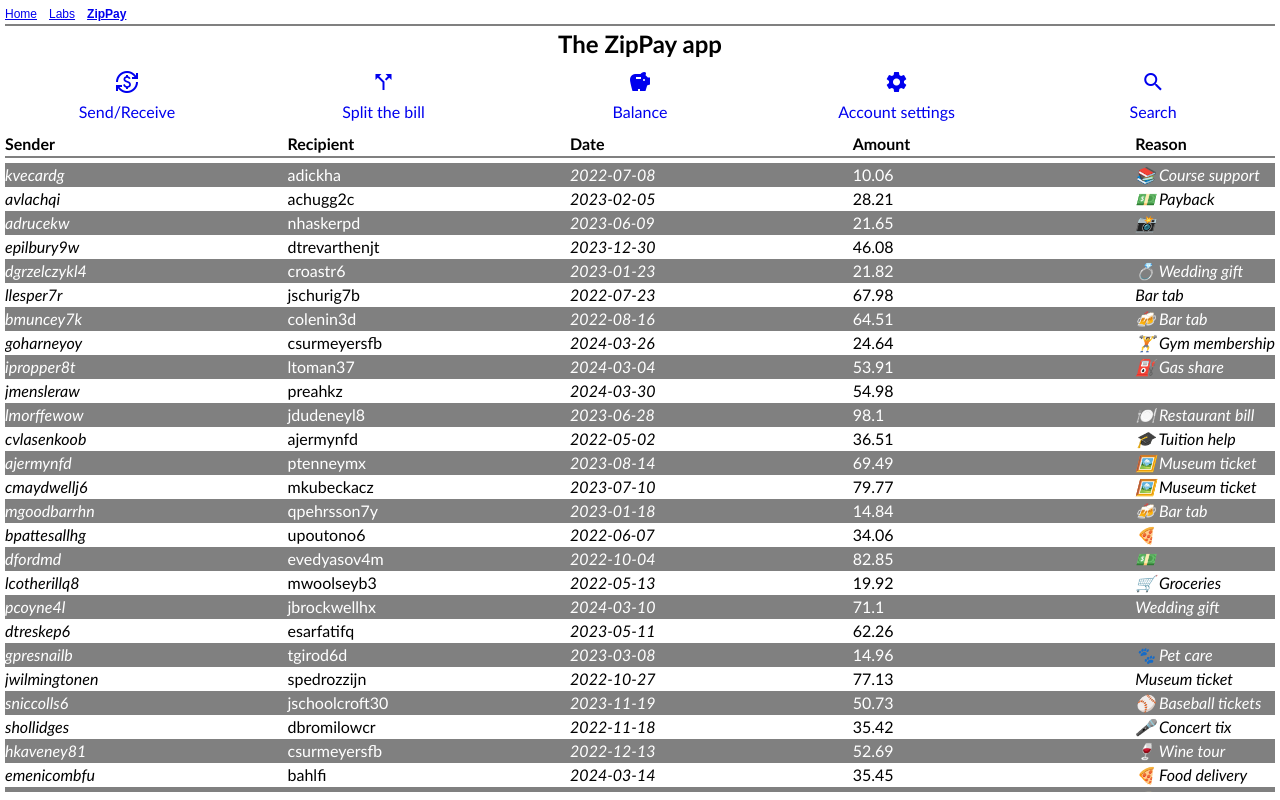
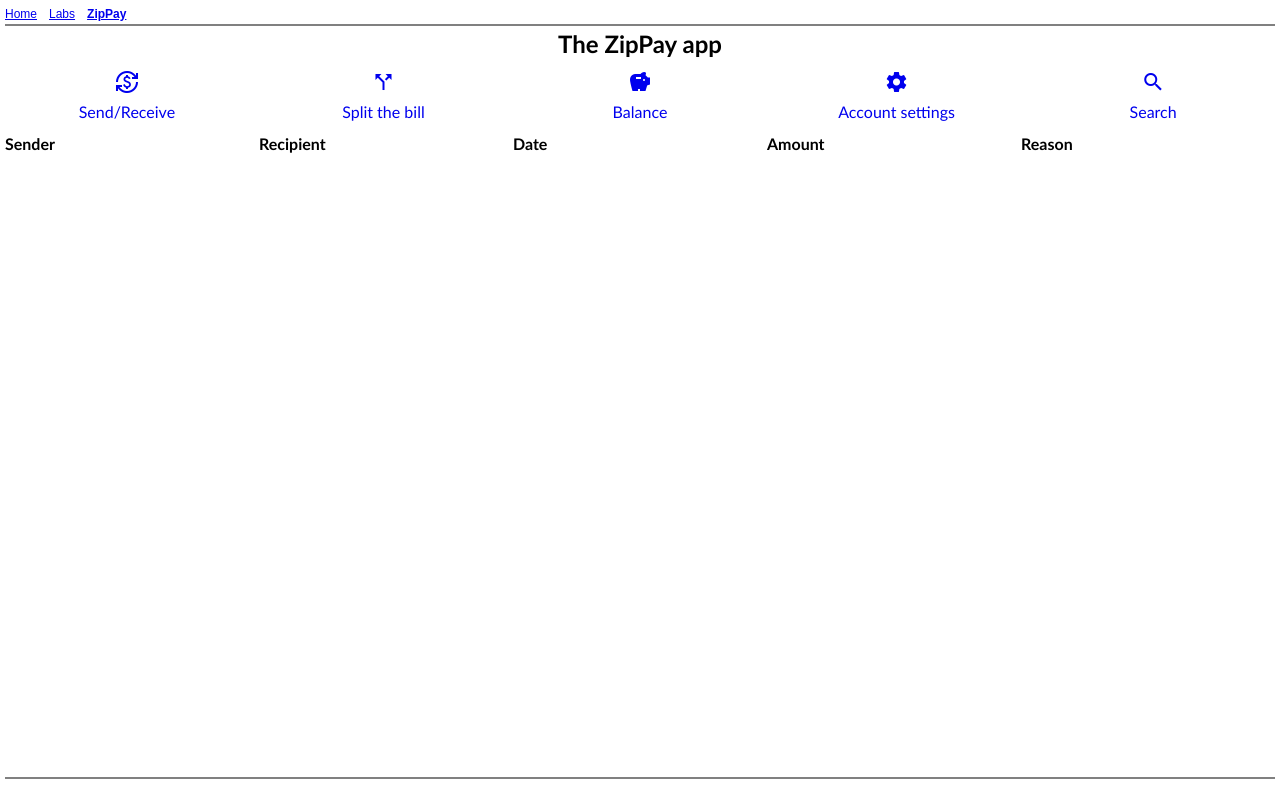
Before and after one commit to speedingplanet/front-end-bootcamp, a React (Vite) app in the folder react-labs/react-app/: page /zippay in a window 1280 px wide. Built offline with nearby package versions, Linux system fonts and the light colour scheme.

Commit message:
Dynamic grid headers

```diff
--- a/react-labs/react-app/src/zippay/ZipPayManager.jsx
+++ b/react-labs/react-app/src/zippay/ZipPayManager.jsx
@@ -1,7 +1,7 @@
 import React from 'react';
 import Navbar from './Navbar';
 import './zippay.css';
-import ProtoPaymentsGrid from './ProtoPaymentsGrid';
+// import ProtoPaymentsGrid from './ProtoPaymentsGrid';
 import PaymentsGrid from './payments-grid/PaymentsGrid';
 
 function ZipPayManager() {
--- /dev/null
+++ b/react-labs/react-app/src/zippay/payments-grid/PaymentsGrid.css
@@ -0,0 +1,61 @@
+/* Placeholder */
+.pgContainer {
+	font-family: Seravek, 'Gill Sans Nova', Ubuntu, Calibri, 'DejaVu Sans',
+		source-sans-pro, sans-serif;
+	display: grid;
+	/* Equally distributed columns, always */
+	/* grid-template-columns: repeat(5, 1fr); */
+
+	/* Last column is as wide as its widest content */
+	/* grid-template-columns: repeat(4, 1fr) max-content; */
+
+	/* Dynamic column count */
+	grid-template-columns: repeat(var(--columns), 1fr);
+	height: 100%;
+}
+
+.pgHeader,
+.pgRow {
+	grid-column: span 5;
+	display: grid;
+	grid-template-columns: subgrid;
+}
+
+.pgHeader {
+	border-bottom: 2px gray inset;
+	margin-bottom: 5px;
+}
+
+/*
+	Alternate implementation of sticky column headers
+	Also requires "overflow-y: scroll at .pgHeader
+	And removing the pgBody element
+*/
+
+.pgHeader.sticky {
+	top: 0;
+	position: sticky;
+	background-color: white;
+}
+
+.pgHeader > div {
+	font-weight: bold;
+}
+
+.pgBody {
+	grid-column: span 5;
+	display: grid;
+	grid-template-columns: subgrid;
+	overflow-y: scroll;
+}
+
+/* Targeting entire rows */
+.pgRow:nth-child(odd) {
+	background-color: gray;
+	color: white;
+}
+
+/* Targeting columns */
+.pgRow > div:nth-child(odd) {
+	font-style: italic;
+}
--- a/react-labs/react-app/src/zippay/payments-grid/PaymentsGrid.jsx
+++ b/react-labs/react-app/src/zippay/payments-grid/PaymentsGrid.jsx
@@ -2,12 +2,49 @@ import React from 'react';
 import { payments } from '../../../data/payments.json';
 import PaymentsGridHeader from './PaymentsGridHeader';
 import PaymentsGridBody from './PaymentsGridBody';
+import './PaymentsGrid.css';
+
+/*
+How can we say:
+- I want sender, recipient, amount
+- I want id, recipient, reason, amount
+
+columns: ['payorId', 'payeeId', 'amount']
+columns: [
+	{label: 'Payment ID', field: 'id', visible: false},
+	{label: 'Sender', field: 'payorId', visible: true},
+	{label: 'Recipient', field: 'payeeId', visible: true},
+	{label: 'Date', field: 'datePaid', visible: false},
+	{label: 'Amount', field: 'amount', visible: true},
+	{label: 'Reason', field: 'reason', visible: true},
+]
+*/
 
 function PaymentsGrid() {
+	let columns = [
+		{ label: 'Payment ID', field: 'id', visible: false },
+		{ label: 'Sender', field: 'payorId', visible: true },
+		{ label: 'Recipient', field: 'payeeId', visible: true },
+		{ label: 'Date', field: 'datePaid', visible: true },
+		{ label: 'Amount', field: 'amount', visible: true },
+		{ label: 'Reason', field: 'reason', visible: true },
+	];
+
+	// There are about fifty ways to do this.
+	let columnCount = 0;
+	columns.forEach((column) => {
+		if (column.visible) {
+			columnCount++;
+		}
+	});
+
 	return (
-		<section className="pgContainer">
-			<PaymentsGridHeader />
-			<PaymentsGridBody payments={payments} />
+		<section
+			className="pgContainer"
+			style={{ '--columns': columnCount }}
+		>
+			<PaymentsGridHeader columns={columns} />
+			{/* <PaymentsGridBody payments={payments} /> */}
 		</section>
 	);
 }
--- a/react-labs/react-app/src/zippay/payments-grid/PaymentsGridHeader.jsx
+++ b/react-labs/react-app/src/zippay/payments-grid/PaymentsGridHeader.jsx
@@ -1,13 +1,14 @@
 import React from 'react';
 
-function PaymentsGridHeader() {
+function PaymentsGridHeader({ columns }) {
 	return (
 		<div className="pgHeader">
-			<div>Sender</div>
-			<div>Recipient</div>
-			<div>Date</div>
-			<div>Amount</div>
-			<div>Reason</div>
+			{columns.map((column) => {
+				if (column.visible) {
+					return <div key={column.field}>{column.label}</div>;
+				}
+				return null;
+			})}
 		</div>
 	);
 }
```
